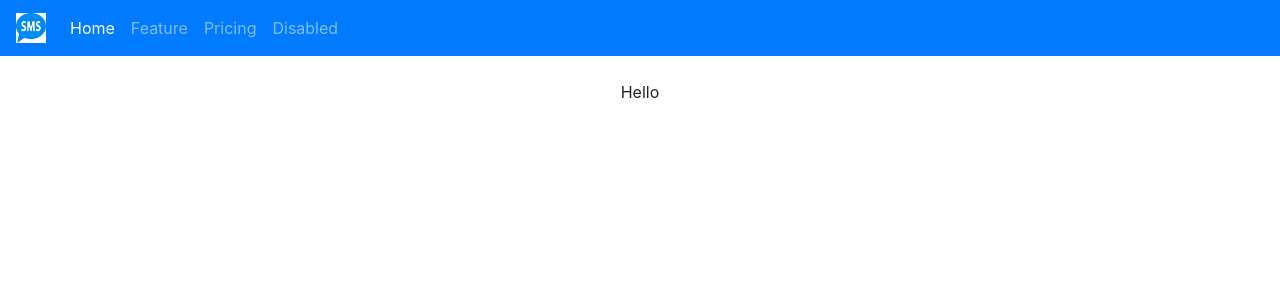
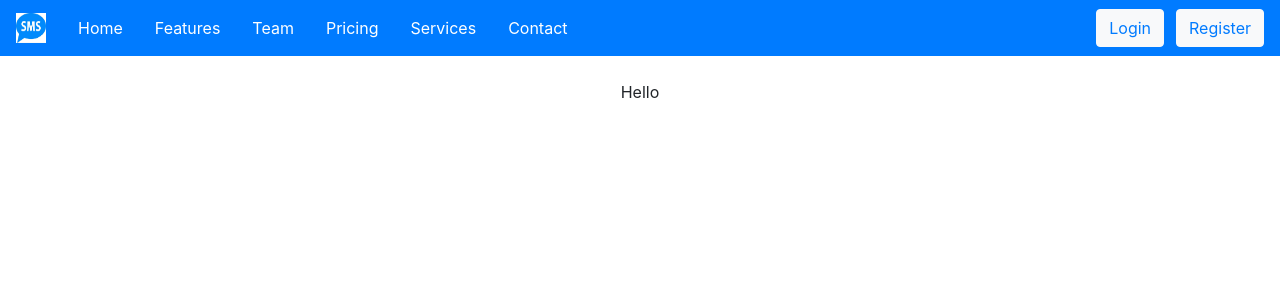
Before and after one commit to NegassaB/Django-SMS-API-with-pricing-and-receipt, a Django app: page /ui/dashboard/ in a window 1280 px wide. Shown: the top 300 px of the page. Run offline with Django 3.2, Linux system fonts and the light colour scheme; some libraries are stand-ins or nearby versions.

Commit message:
still building the ui.

```diff
--- a/commons/apiviews.py
+++ b/commons/apiviews.py
@@ -188,7 +188,7 @@ class LoginView(APIView):
 
 class LogoutView(APIView):
     def get(self, request):
-        user_logout = logout(request.user)
+        # user_logout = logout(request.user)
         if user_logout:
             return Response(
                 {
--- a/ui/templates/ui/base.html
+++ b/ui/templates/ui/base.html
@@ -1,6 +1,20 @@
 <!DOCTYPE html>
-{%extends 'main/header.html' %}
+<html lang="en">
+    {% load static %}
+    {%include 'ui/includes/header.html' %}
 
-{% block content %}
+    <body class="text-center">
+        {%include 'ui/includes/navbaritems.html' %}
+        <div class="container">
+            <br>
+            {% block content %}
 
-{% end block %}
+            {% endblock %}
+        </div>
+        <!-- bootstrap 4 js -->
+        <script src="{% static 'ui/js/bootstrap.bundle.min.js' %}"></script>
+        <!-- api interacting js -->
+        <script src="{%static 'ui/js/apiInteractor.js' %}"></script>
+        {% include 'ui/includes/footeritems.html' %}
+    </body>
+</html>
--- a/ui/templates/ui/dashboard.html
+++ b/ui/templates/ui/dashboard.html
@@ -1,4 +1,4 @@
-{% extends 'ui/header.html' %}
+{% extends 'ui/base.html' %}
 {% block content%}
 <p class="mb-auto">Hello</p>
 {% endblock %}
--- /dev/null
+++ b/ui/templates/ui/includes/footeritems.html
@@ -0,0 +1,4 @@
+{% load static %}
+<footer>
+
+</footer>
--- a/ui/templates/ui/header.html
+++ b/ui/templates/ui/includes/header.html
@@ -1,5 +1,3 @@
-<!DOCTYPE html>
-<html lang="en">
     <head>
         <title>sms.et</title>
         {% load static %}
@@ -13,17 +11,3 @@
         <!-- mobile first -->
         <meta name="viewport" content="width=device-width, initial-scale=1, shrink-to-fit=no">
     </head>
-    <body class="text-center">
-            {%include 'ui/includes/navbaritems.html' %}
-        <div class="container">
-        <br>
-        {% block content %}
-        {% endblock %}
-        </div>
-        <!-- bootstrap 4 js -->
-    <script src="{% static 'ui/js/bootstrap.bundle.min.js' %}"></script>
-    <!-- api interacting js -->
-    <script src="{%static 'ui/js/apiInteractor.js' %}"></script>
-    </body>
-    <footer></footer>
-</html>
--- a/ui/templates/ui/includes/navbaritems.html
+++ b/ui/templates/ui/includes/navbaritems.html
@@ -7,11 +7,23 @@
         <span class="navbar-toggler-icon"></span>
     </button>
     <div class="collapse navbar-collapse" id="navbarNavAltMarkup">
+            {% if user_token is not None %}
         <div class="navbar-nav navbarColor02">
-            <a class="nav-item nav-link active" href="#">Home <span class="sr-only">(current)</span></a>
-            <a class="nav-item nav-link" href="#">Feature</a>
-            <a class="nav-item nav-link" href="#">Pricing</a>
-            <a class="nav-item nav-link" href="#">Disabled</a>
+            <a class="nav-item nav-link active" href="/ui/dashboard">Dashboard <span class="sr-only">(current)</span></a>
+            <a class="nav-item nav-link" href="#">Account</a>
+            <button class="btn btn-link btn-light justify-content-end " type="button" id="logout_button">Logout</button>
+            {% else %}
+                <a class="nav-item nav-link active text-white" href="/ui/homepage/">Home <span class="sr-only">(current)</span></a>
+                <a class="nav-item nav-link text-white" href="#">Features</a>
+                <a class="nav-item nav-link text-white" href="#">Team</a>
+                <a class="nav-item nav-link text-white" href="#">Pricing</a>
+                <a class="nav-item nav-link text-white" href="#">Services</a>
+                <a class="nav-item nav-link text-white" href="#">Contact</a>
         </div>
+        <div class="nav justify-content-end">
+                <button class="btn btn-link btn-light mr-1" type="button" id="login_button">Login</button>
+                <button class="btn btn-link btn-light ml-2" type="button" id="register_button">Register</button>
+        </div>
+            {% endif %}
     </div>
 </nav>
--- a/ui/templates/ui/login.html
+++ b/ui/templates/ui/login.html
@@ -7,7 +7,7 @@
 <div class="container-fluid">
     <div class="row">
         <div class="col-sm-12">
-            <form class="form-signin" method="POST" name="form">
+            <form class="form-signin" method="POST" name="login_form">
                 {% csrf_token %}
                 <img class="mb-4" src="{% static 'ui/images/logo.jpg' %}" alt="sms.et logo" width="72" height="72">
                 <h1 class="h3 mb-3 font-weight-normal">Please Login</h1>
--- a/ui/urls.py
+++ b/ui/urls.py
@@ -23,4 +23,5 @@ urlpatterns = [
     path('login/', views.login_request, name="login"),
     path('dashboard/', views.dashboard, name="dashboard"),
     path('logout/', views.logout_request, name="logout"),
+    path('register/', views.register_request, name="register"),
 ]
--- a/ui/views.py
+++ b/ui/views.py
@@ -89,4 +89,11 @@ def dashboard(request):
     This function is used to parse and display the dashboard of the user and his/hers interaction
     with the api.
     """
-    return render(request=request, template_name="ui/dashboard.html", context={})
+    return render(request=request, template_name="ui/dashboard.html")
+
+
+def register_request(request):
+    # checks if email is valid
+    # checks if username is not previously registered
+    # creates user using the api end-point
+    return render(request=request, template_name="ui/register.html")
```
Also changed, not shown: ui/templates/ui/register.html (added, +9 -0 lines).
